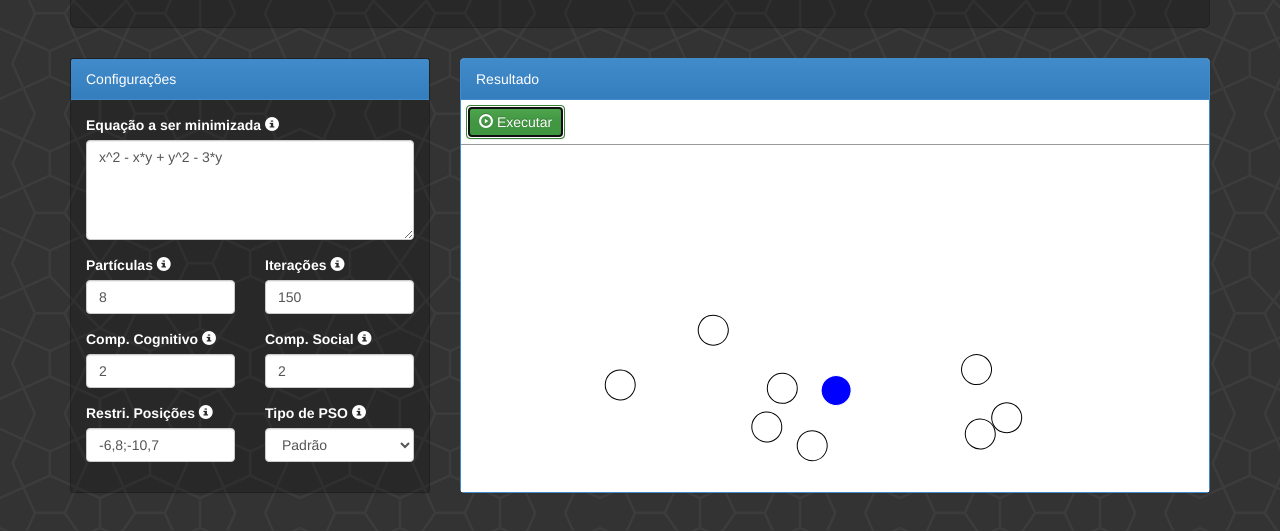
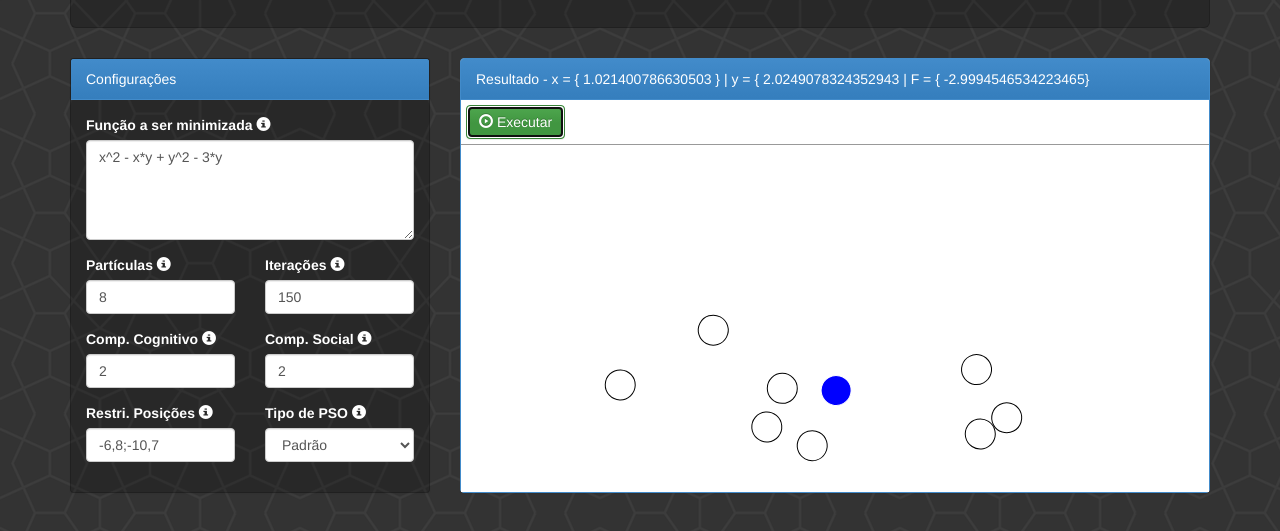
Before and after one commit to Jefferson-Henrique/pso-visual, a plain HTML site: page index.html in a window 1280 px wide. Both pictures are taken after a click on the button "Executar". Shown: the part 137-668 px from the top of the page. Drawn offline with Linux system fonts and the light colour scheme.

Commit message:
- Visualização do X, Y e valor da função

```diff
--- a/index.html
+++ b/index.html
@@ -56,7 +56,7 @@
 	      			<div class="panel-body">
 		      			<div class="row form-group">
 		      				<div class="col-sm-12">
-		      					<label class="control-label">Equação a ser minimizada <span data-container="body" data-toggle="popover" data-placement="top" data-html="true" data-content="<span class='graco-popover-bold'>Tipo de entrada: </span> texto/string<br/><br/><span class='graco-popover-bold'>Info</span><br/>A partir dos dados serão criados os estados que as formigas irão percorrer.<br/><br/><span class='graco-popover-bold'>Exemplo de uso:</span><br/>Estado 1: X=100 e Y=200;<br />Estado 2: X=150 e Y=250;<br/><br/>Nesse exemplo o campo deveria ser preenchido com:<br/>100 200; 150 250" class="glyphicon glyphicon-info-sign"></label>
+		      					<label class="control-label">Função a ser minimizada <span data-container="body" data-toggle="popover" data-placement="top" data-html="true" data-content="<span class='graco-popover-bold'>Tipo de entrada: </span> texto/string<br/><br/><span class='graco-popover-bold'>Info</span><br/>A partir dos dados serão criados os estados que as formigas irão percorrer.<br/><br/><span class='graco-popover-bold'>Exemplo de uso:</span><br/>Estado 1: X=100 e Y=200;<br />Estado 2: X=150 e Y=250;<br/><br/>Nesse exemplo o campo deveria ser preenchido com:<br/>100 200; 150 250" class="glyphicon glyphicon-info-sign"></label>
 						     	<textarea id="data-formula" class="form-control" rows="3" style="height: 100px">x^2 - x*y + y^2 - 3*y</textarea>
 		      				</div>
 		      			</div>
@@ -101,7 +101,7 @@
 
       		<div class="col-sm-8 basic-column-right">
       			<div id="panel-result" class="panel panel-primary">
-	      			<div class="panel-heading">Resultado</div>
+	      			<div class="panel-heading">Resultado <span id="result-answer" style="display: none">- x = { <span id="result-answer-x"></span> } | y = { <span id="result-answer-y"></span> | F = { <span id="result-answer-f"></span>}</span></div>
 	      			<div class="panel-body">
 	      				<div class="panel-result-config">
    							<button type="button" id="btnExecute" class="btn btn-success"><span class="glyphicon glyphicon-play-circle"></span> Executar</button>
--- a/js/main.js
+++ b/js/main.js
@@ -8,6 +8,11 @@ $(document).ready(function(){
 	var panelConfigurations = $("#panel-configurations").find(".panel-body");
 	var panelResult = $("#panel-result");
 	var panelResultConfig = $(".panel-result-config");
+
+	var resultSpan = $("#result-answer");
+	var resultSpanX = $("#result-answer-x");
+	var resultSpanY = $("#result-answer-y");
+	var resultSpanF = $("#result-answer-f");
 
 	$("#resultCanvas").attr("width", panelResult.find(".panel-body").width() + "px");
 	$("#resultCanvas").attr("height", (panelConfigurations.outerHeight() - panelResultConfig.outerHeight()) + "px");
@@ -49,6 +54,7 @@ $(document).ready(function(){
 	};
 
 	btnExecute.click(function() {
+		resultSpan.show();
 		allParticles.length = 0;
 		containerParticles.removeAllChildren();
 
@@ -82,6 +88,9 @@ $(document).ready(function(){
 			if (index < numberOfParticles) {
 				circle.graphics.beginStroke("black").beginFill("white").drawCircle(0, 0, 15);
 			} else {
+				resultSpanX.text(resultPso[index][0][0]);
+				resultSpanY.text(resultPso[index][0][1]);
+				resultSpanF.text(psoSystem.evaluateFormula(resultPso[index][0]));
 				circle.graphics.beginStroke("white").beginFill("blue").drawCircle(0, 0, 15);
 			}
 
@@ -175,8 +184,10 @@ $(document).ready(function(){
 
 					currentParticle._nextNode++;
 
-					if (index == allParticles.length - 1) {
-						console.log(currentParticle.x + " - " + currentParticle.y);
+					if (index == (allParticles.length - 1)) {
+						resultSpanX.text(resultPso[index][currentParticle._nextNode-1][0]);
+						resultSpanY.text(resultPso[index][currentParticle._nextNode-1][1]);
+						resultSpanF.text(psoSystem.evaluateFormula(resultPso[index][currentParticle._nextNode-1]));
 					}
 				} else {
 					currentParticle.x += amountX;
```
